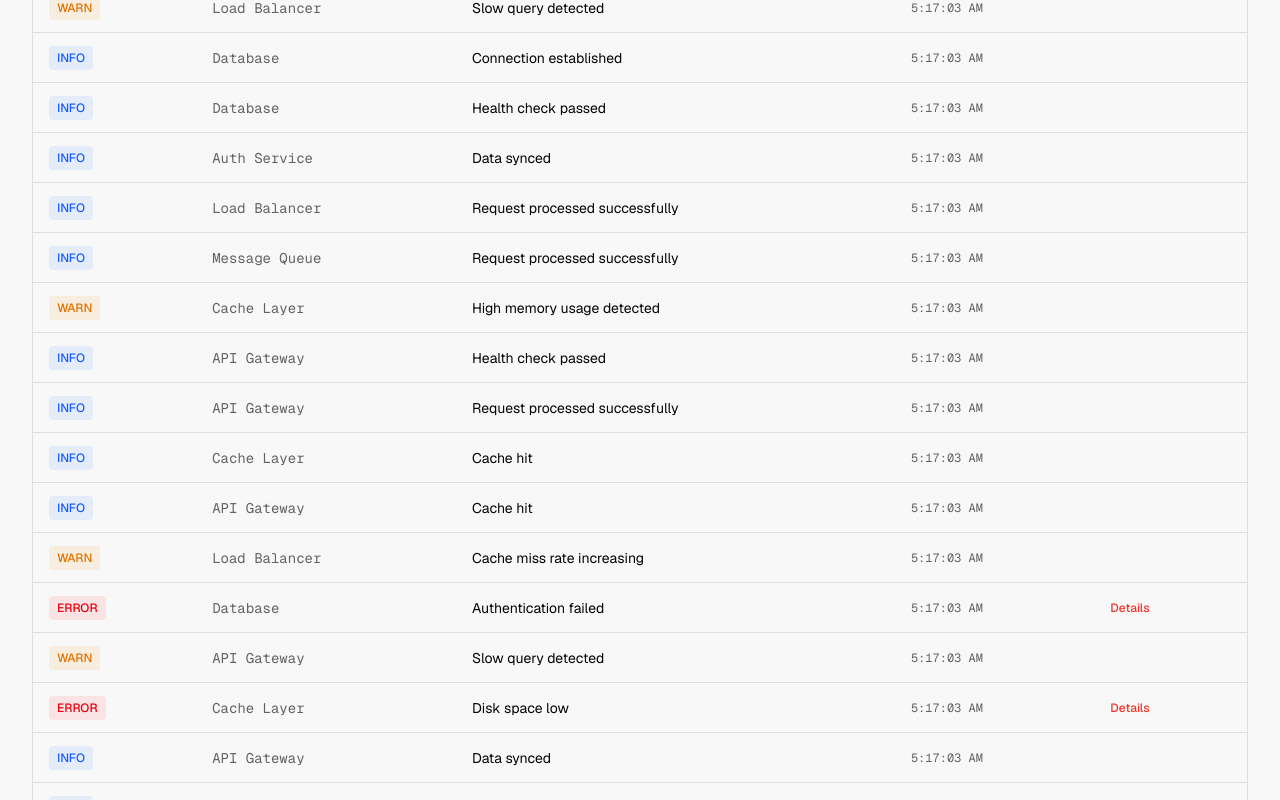
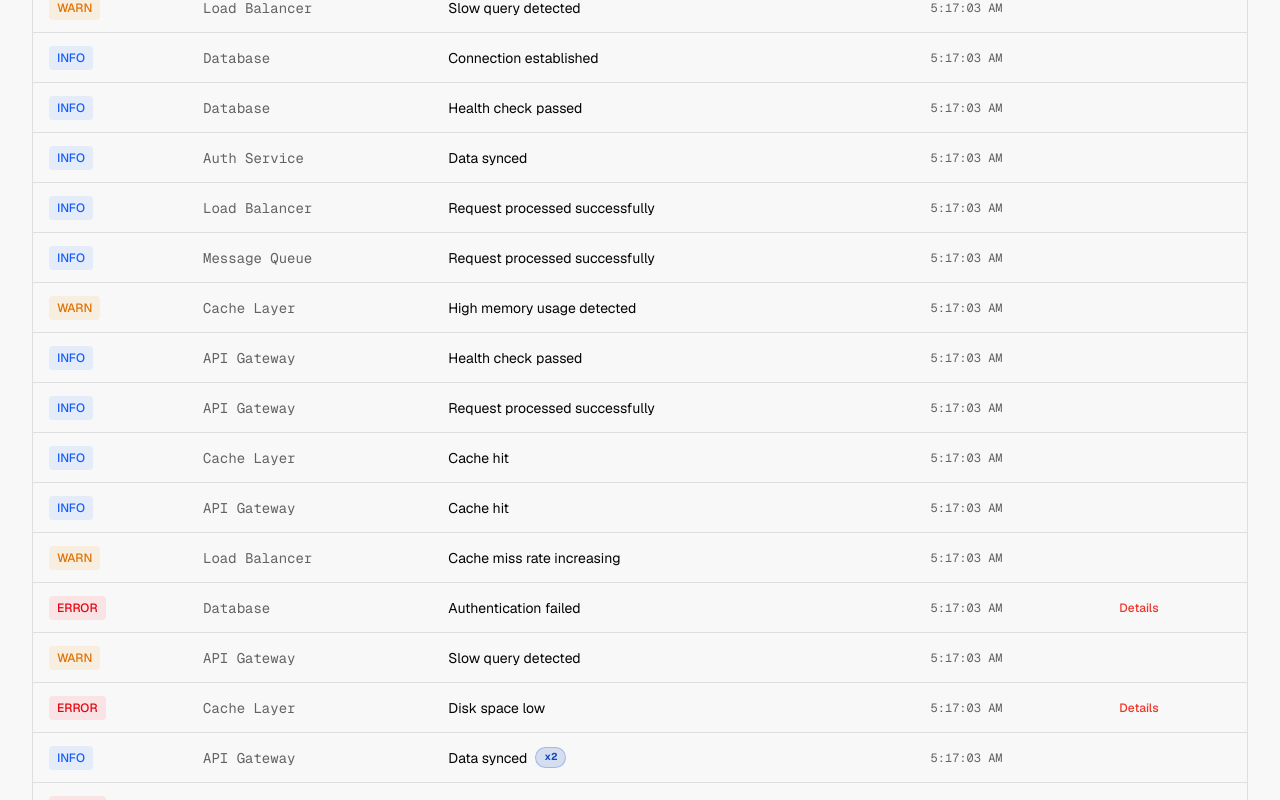
Before and after one commit to vivekdandotiya/Real-Time-Dashboard, a Next.js app: page / in a window 1280 px wide. Shown: the part 1000-1800 px from the top of the page. Built offline with nearby package versions, Linux system fonts and the light colour scheme.

Commit message:
feat: group consecutive duplicate log events in table view with a count badge

```diff
--- a/components/LogsTable.tsx
+++ b/components/LogsTable.tsx
@@ -27,6 +27,26 @@ export const LogsTable = React.memo(function LogsTable({
   isLoading,
   onErrorClick,
 }: LogsTableProps) {
+  const aggregatedEvents = React.useMemo(() => {
+    const result: (LogEvent & { count: number })[] = [];
+    for (let i = 0; i < events.length; i++) {
+      const event = events[i];
+      const last = result[result.length - 1];
+
+      if (
+        last &&
+        last.message === event.message &&
+        last.level === event.level &&
+        last.service === event.service
+      ) {
+        last.count += 1;
+      } else {
+        result.push({ ...event, count: 1 });
+      }
+    }
+    return result;
+  }, [events]);
+
   if (isLoading) {
     return (
       <div className="space-y-2">
@@ -82,7 +102,7 @@ export const LogsTable = React.memo(function LogsTable({
             </tr>
           </thead>
           <tbody className="divide-y divide-border">
-            {events.map((event) => (
+            {aggregatedEvents.map((event) => (
               <tr
                 key={event.id}
                 className="transition-colors hover:bg-muted/50"
@@ -95,8 +115,15 @@ export const LogsTable = React.memo(function LogsTable({
                 <td className="px-4 py-3 text-sm text-muted-foreground font-mono">
                   {event.service}
                 </td>
-                <td className="px-4 py-3 text-sm text-foreground max-w-md truncate">
-                  {event.message}
+                <td className="px-4 py-3 text-sm text-foreground max-w-md">
+                  <div className="flex items-center gap-2">
+                    <span className="truncate">{event.message}</span>
+                    {event.count > 1 && (
+                      <span className="inline-flex items-center rounded-full bg-accent/15 px-2 py-0.5 text-[10px] font-bold text-accent border border-accent/25">
+                        x{event.count}
+                      </span>
+                    )}
+                  </div>
                 </td>
                 <td className="px-4 py-3 text-xs font-mono text-muted-foreground">
                   {event.timestamp.toLocaleTimeString()}
```
